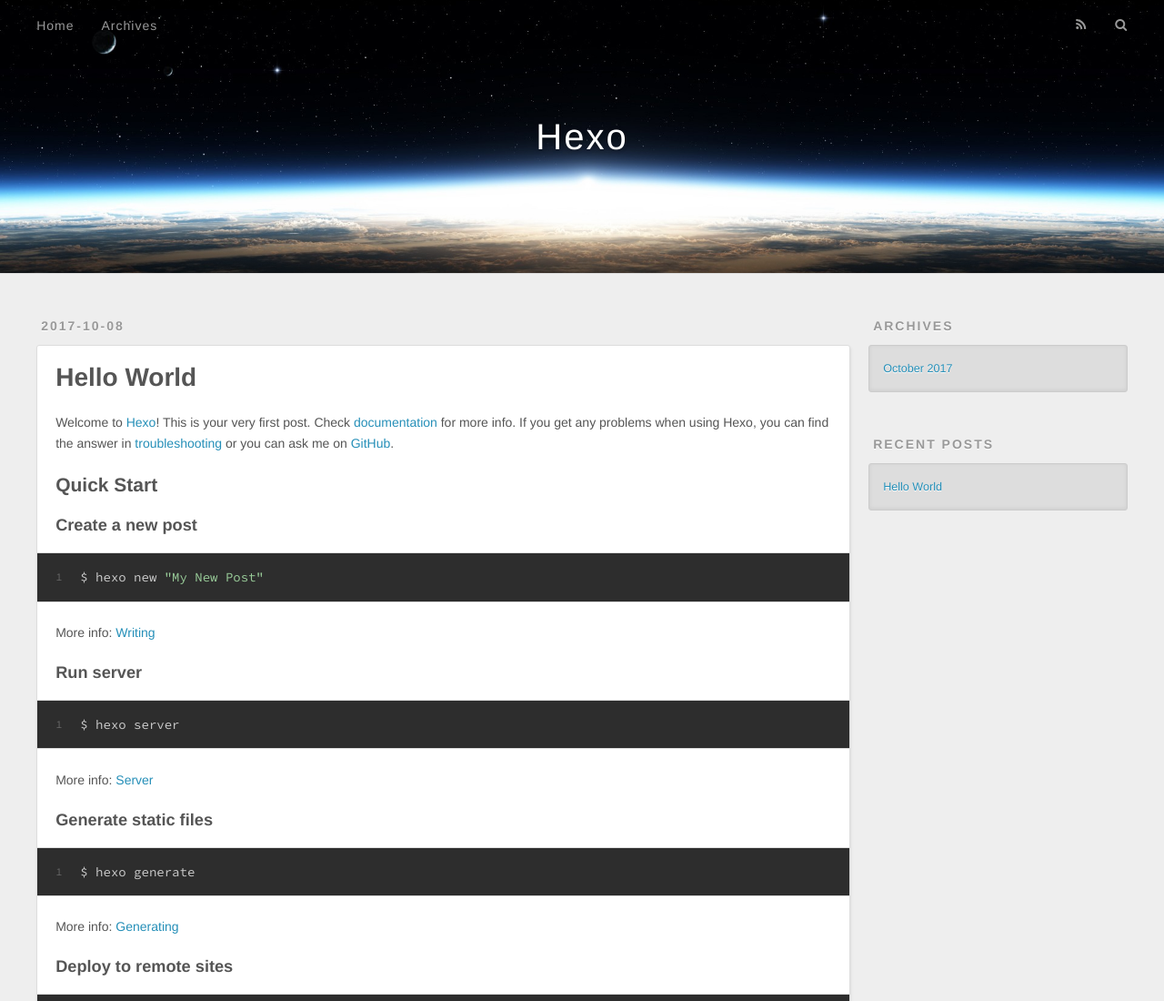
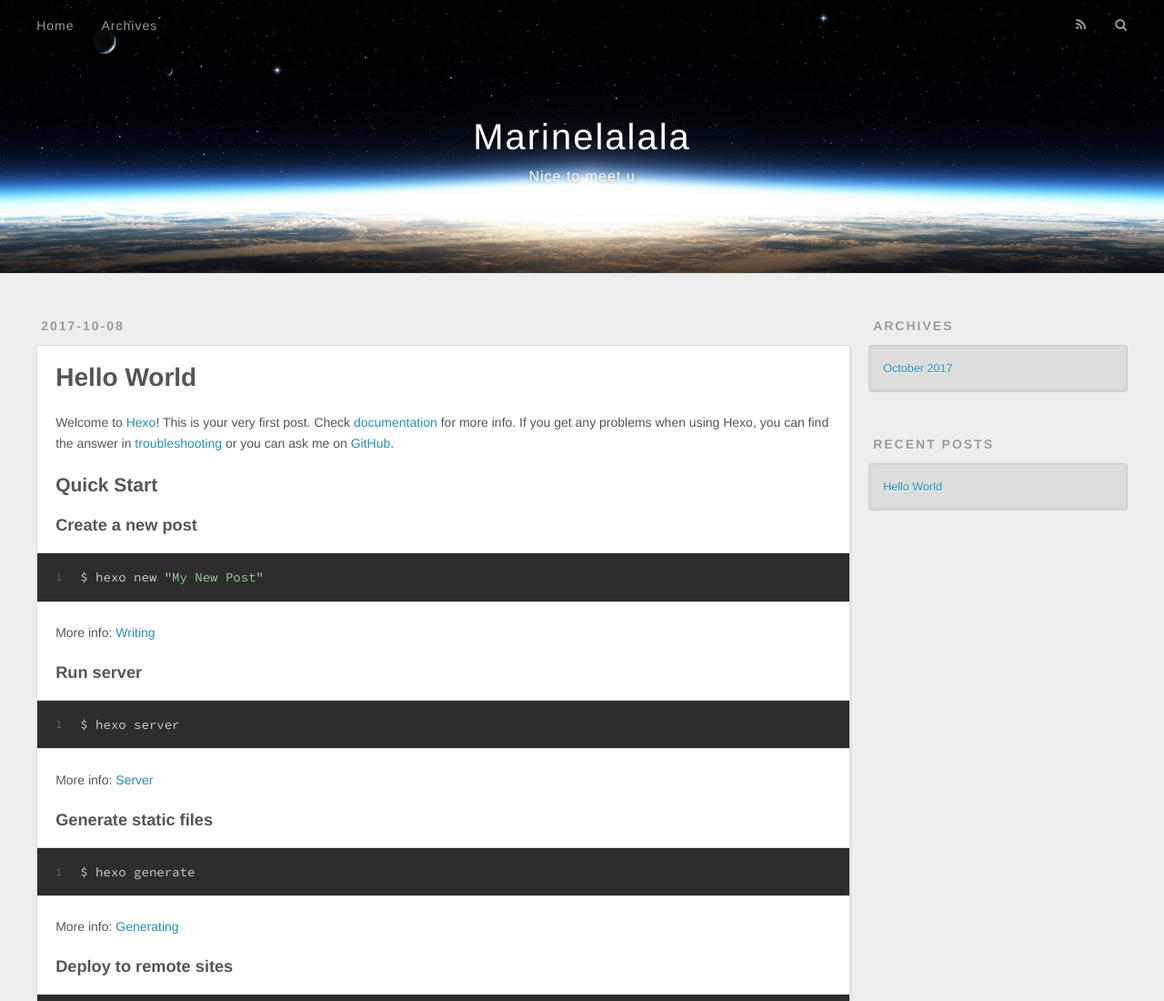
Before and after one commit to oniondai/oniondai.github.io, a plain HTML site: page index.html in a window 1280 px wide. Shown: the top 1100 px of the page at 91% size. Drawn offline with nearby package versions, Linux system fonts and the light colour scheme.

Commit message:
Site updated: 2017-10-08 23:43:37

```diff
--- a/index.html
+++ b/index.html
@@ -3,16 +3,17 @@
 <head>
   <meta charset="utf-8">
 
-  <title>Hexo</title>
+  <title>Marinelalala</title>
   <meta name="viewport" content="width=device-width, initial-scale=1, maximum-scale=1">
   <meta property="og:type" content="website">
-<meta property="og:title" content="Hexo">
+<meta property="og:title" content="Marinelalala">
 <meta property="og:url" content="http://yoursite.com/index.html">
-<meta property="og:site_name" content="Hexo">
+<meta property="og:site_name" content="Marinelalala">
+<meta property="og:locale" content="zh-Hans">
 <meta name="twitter:card" content="summary">
-<meta name="twitter:title" content="Hexo">
+<meta name="twitter:title" content="Marinelalala">
 
-    <link rel="alternate" href="/atom.xml" title="Hexo" type="application/atom+xml">
+    <link rel="alternate" href="/atom.xml" title="Marinelalala" type="application/atom+xml">
 
 
     <link rel="icon" href="/favicon.png">
@@ -33,8 +34,12 @@
   <div id="header-outer" class="outer">
     <div id="header-title" class="inner">
       <h1 id="logo-wrap">
-        <a href="/" id="logo">Hexo</a>
+        <a href="/" id="logo">Marinelalala</a>
       </h1>
+
+        <h2 id="subtitle-wrap">
+          <a href="/" id="subtitle">Nice to meet u</a>
+        </h2>
 
     </div>
     <div id="header-inner" class="inner">
@@ -96,7 +101,7 @@
 
     </div>
     <footer class="article-footer">
-      <a data-url="http://yoursite.com/2017/10/08/hello-world/" data-id="cj8iwo1750000k4fg5hzzk9rx" class="article-share-link">Share</a>
+      <a data-url="http://yoursite.com/2017/10/08/hello-world/" data-id="cj8ix4m920000wkfggaipwkne" class="article-share-link">Share</a>
 
 
     </footer>
```
Also changed, not shown: 2017/10/08/hello-world/index.html (+10 -5 lines), archives/2017/10/index.html (+11 -6 lines), archives/2017/index.html (+11 -6 lines), archives/index.html (+11 -6 lines).
